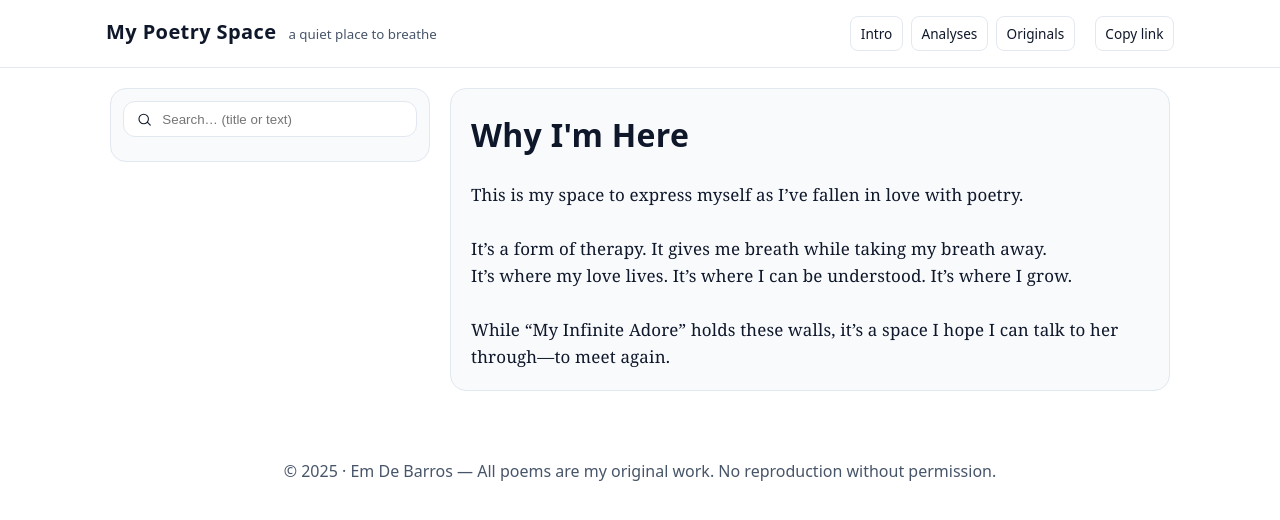
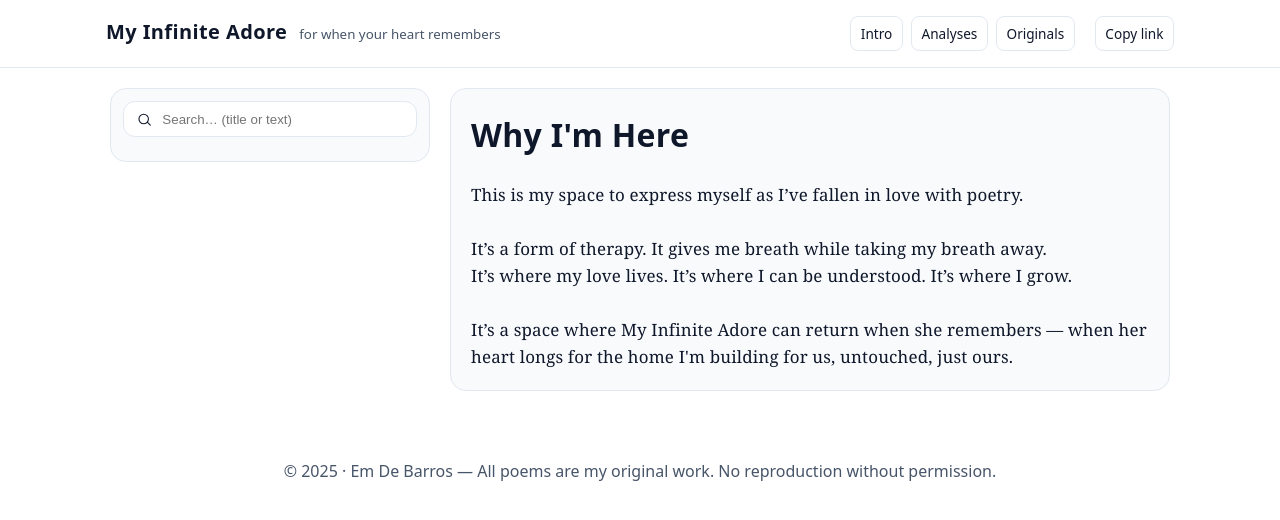
Before and after one commit to emdebarros/poetry-blog, a plain HTML site: page index.html in a window 1280 px wide. Drawn offline with Linux system fonts and the light colour scheme.

Commit message:
Change header title and subtitle in index.html
Updated header title and subtitle for better expression.

```diff
--- a/index.html
+++ b/index.html
@@ -47,8 +47,8 @@
 <body>
   <header>
     <div class="wrap brand" role="banner">
-      <h1>My Poetry Space</h1>
-      <small>a quiet place to breathe</small>
+      <h1>My Infinite Adore</h1>
+      <small>for when your heart remembers</small>
       <span style="margin-left:auto"></span>
       <nav class="tabs" aria-label="Sections" style="display:flex;gap:.5rem;margin-right:.5rem">
         <a class="btn-copy" href="#/intro" title="Introduction">Intro</a>
@@ -96,7 +96,7 @@
 
     const intro = {
       title: "Why I'm Here",
-      text: `This is my space to express myself as I’ve fallen in love with poetry.\n\nIt’s a form of therapy. It gives me breath while taking my breath away.\nIt’s where my love lives. It’s where I can be understood. It’s where I grow.\n\nWhile “My Infinite Adore” holds these walls, it’s a space I hope I can talk to her through—to meet again.`
+      text: `This is my space to express myself as I’ve fallen in love with poetry.\n\nIt’s a form of therapy. It gives me breath while taking my breath away.\nIt’s where my love lives. It’s where I can be understood. It’s where I grow.\n\nIt’s a space where My Infinite Adore can return when she remembers — when her heart longs for the home I'm building for us, untouched, just ours.`
     };
 
     // ——— STATE & HELPERS ————————————————————————————————————————
```
